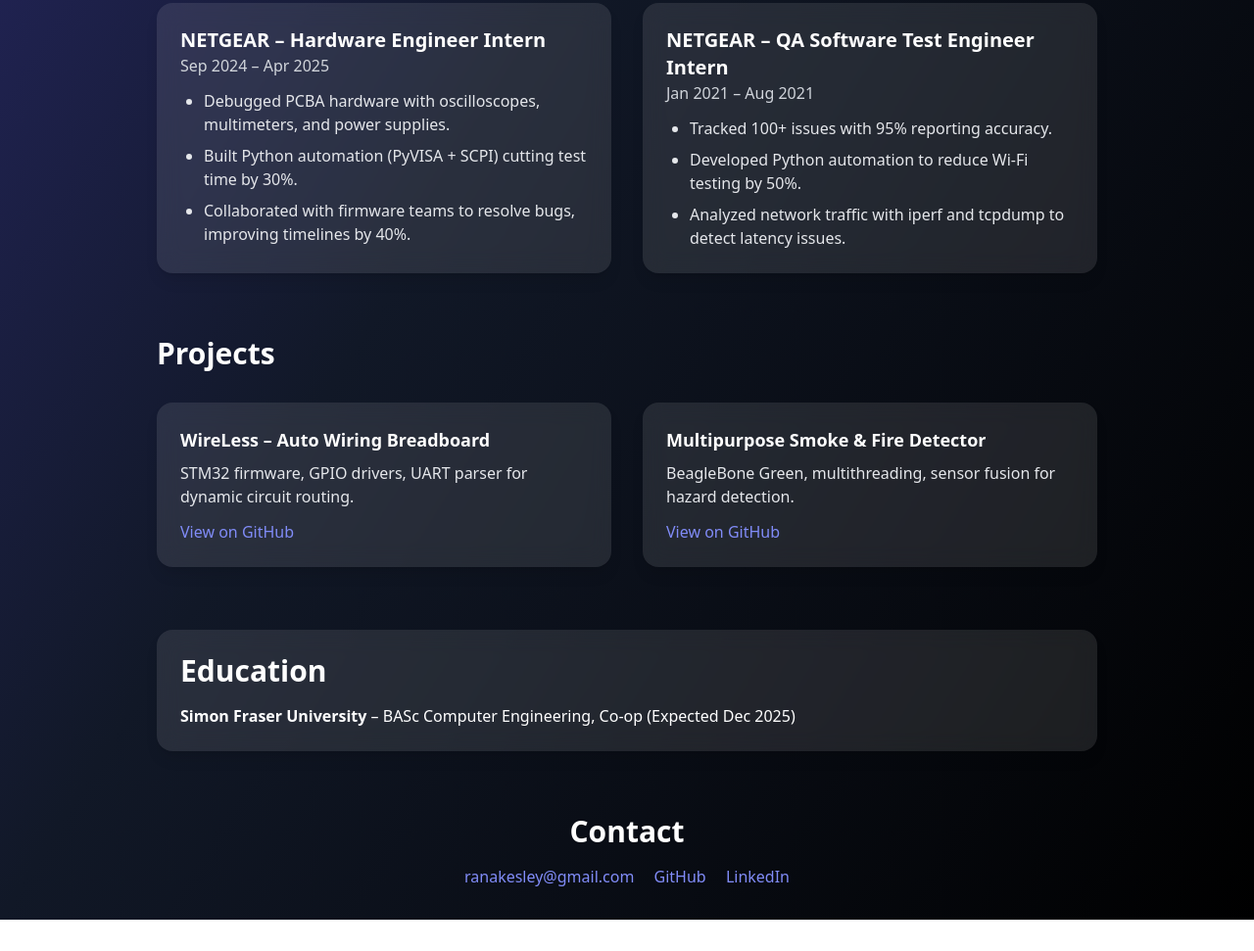
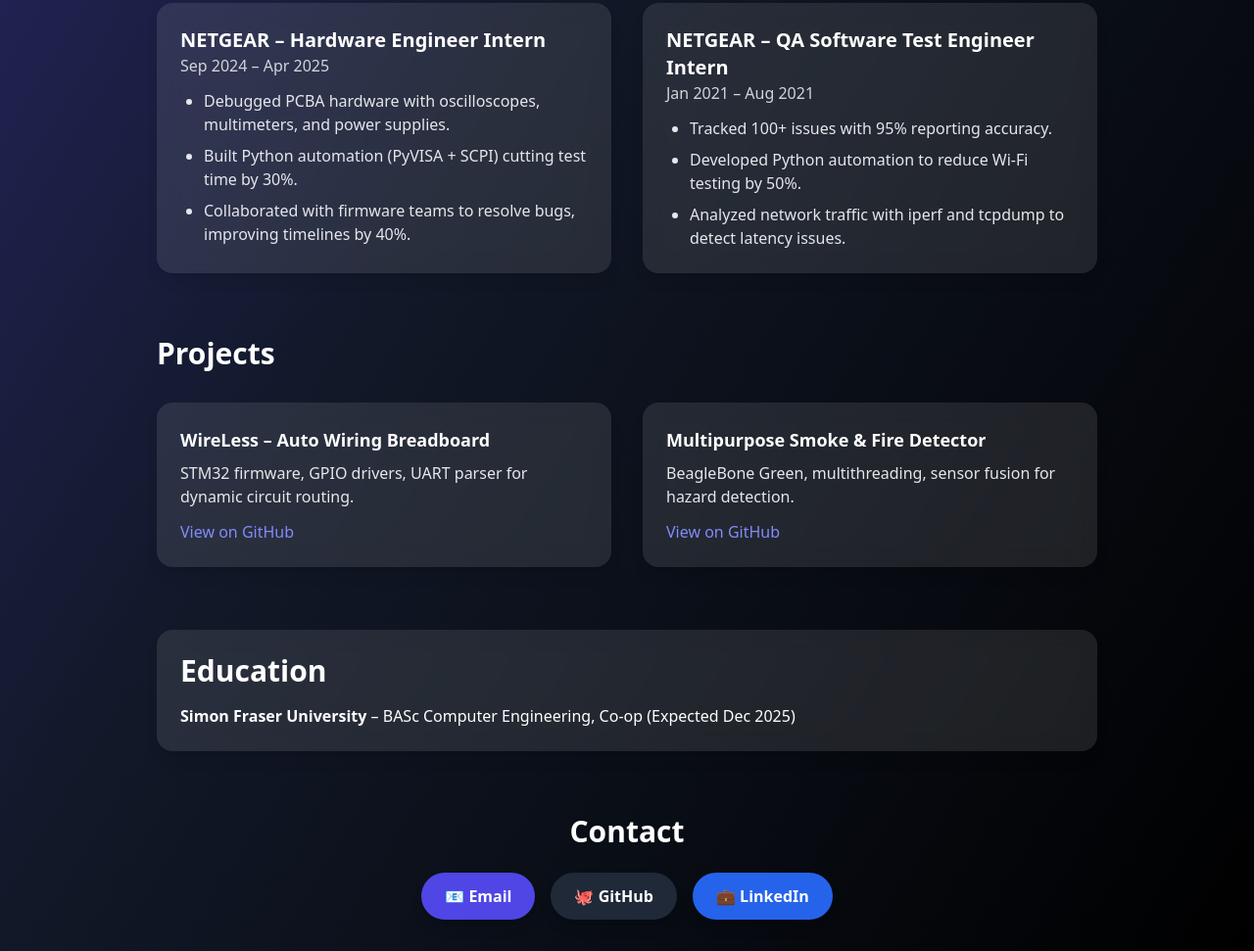
Before and after one commit to kesrana/kesrana.github.io, a plain HTML site: page index.html in a window 1280 px wide. Shown: the part 1125-2096 px from the top of the page at 98% size. Before the commit the page ends 2064 px from the top, so only its background shows below. Drawn offline with nearby package versions, Linux system fonts and the light colour scheme.

Commit message:
Update index.html

```diff
--- a/index.html
+++ b/index.html
@@ -82,15 +82,33 @@
       <p><strong>Simon Fraser University</strong> – BASc Computer Engineering, Co-op (Expected Dec 2025)</p>
     </section>
 
-    <!-- Contact -->
-    <section class="text-center">
-      <h2 class="text-3xl font-bold mb-4">Contact</h2>
-      <p class="space-x-4">
-        <a href="mailto:ranakesley@gmail.com" class="text-indigo-400 hover:underline">ranakesley@gmail.com</a>
-        <a href="https://github.com/kesrana" class="text-indigo-400 hover:underline">GitHub</a>
-        <a href="https://linkedin.com/in/kesley-rana" class="text-indigo-400 hover:underline">LinkedIn</a>
-      </p>
-    </section>
+   <!-- Contact -->
+<section class="text-center">
+  <h2 class="text-3xl font-bold mb-6">Contact</h2>
+  <div class="flex justify-center gap-4 flex-wrap">
+
+    <!-- Email -->
+    <a href="mailto:ranakesley@gmail.com"
+       class="bg-indigo-600 text-white px-6 py-3 rounded-full font-semibold shadow-lg
+              hover:bg-indigo-700 hover:scale-105 transition transform duration-200">
+       📧 Email
+    </a>
+
+    <!-- GitHub -->
+    <a href="https://github.com/kesrana" target="_blank" rel="noopener noreferrer"
+       class="bg-gray-800 text-white px-6 py-3 rounded-full font-semibold shadow-lg
+              hover:bg-gray-900 hover:scale-105 transition transform duration-200">
+       🐙 GitHub
+    </a>
+
+    <!-- LinkedIn -->
+    <a href="https://www.linkedin.com/in/kesley-rana" target="_blank" rel="noopener noreferrer"
+       class="bg-blue-600 text-white px-6 py-3 rounded-full font-semibold shadow-lg
+              hover:bg-blue-700 hover:scale-105 transition transform duration-200">
+       💼 LinkedIn
+    </a>
+  </div>
+</section>
   </div>
 </body>
 </html>
```
